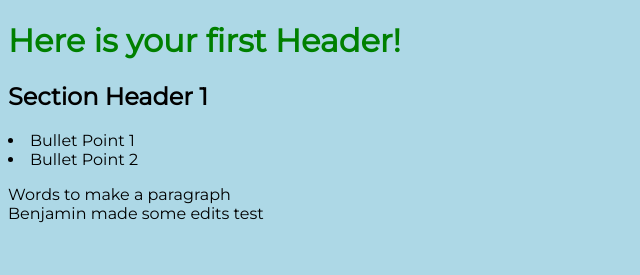
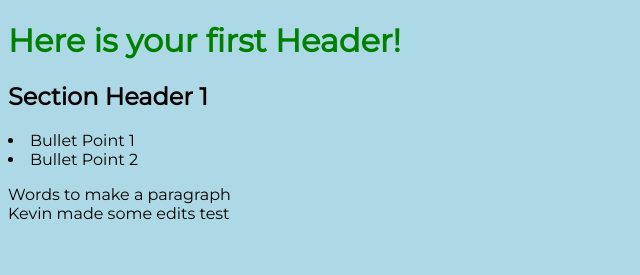
Before and after one commit to benjamin-dinh/hackdavis2021workshop, a plain HTML site: page index.html in a window 1280 px wide. Shown: the top 275 px of the page, 0-640 px from the left. Drawn offline with Linux system fonts and the light colour scheme.

Commit message:
change name

```diff
--- a/index.html
+++ b/index.html
@@ -13,7 +13,7 @@
         <h2> Section Header 1</h2>
             <li> Bullet Point 1</li>
             <li> Bullet Point 2</li>
-                <p> Words to make a paragraph <br> Benjamin made some edits test</p>
+                <p> Words to make a paragraph <br> Kevin made some edits test</p>
 
         <br>
 
```
